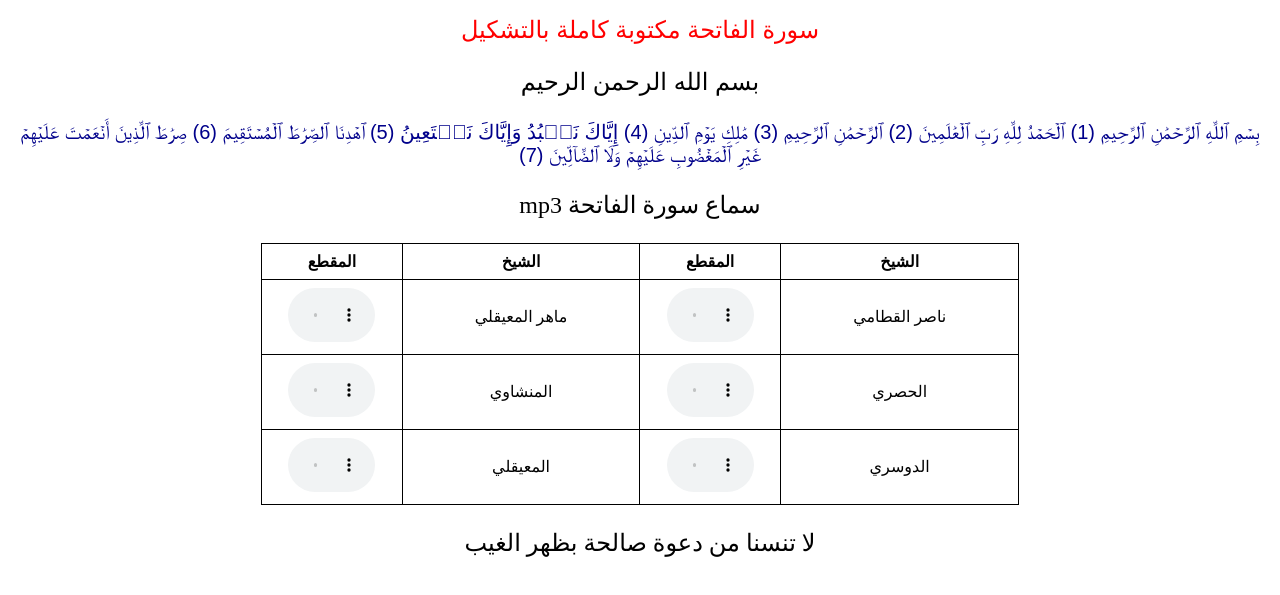
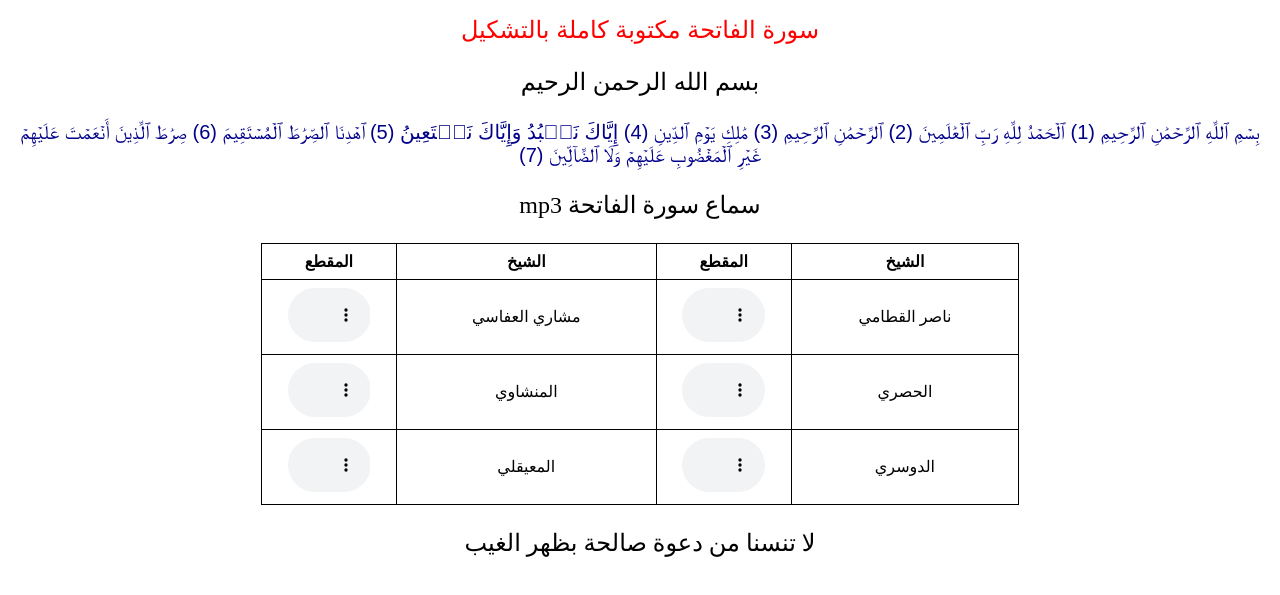
Before and after one commit to mahmoudgamal37/quran-project, a plain HTML site: page index.html in a window 1280 px wide. Shown: the part 313-908 px from the top of the page. Drawn offline with Linux system fonts and the light colour scheme.

Commit message:
index.html

```diff
--- a/index.html
+++ b/index.html
@@ -56,7 +56,7 @@
               <source src="assets/Al-Qatami.mp3" type="audio/mpeg" />
             </audio>
           </td>
-          <td style="border: 1px solid #000; padding: 8px">ماهر المعيقلي</td>
+          <td style="border: 1px solid #000; padding: 8px">مشاري العفاسي</td>
           <td style="border: 1px solid #000; padding: 8px">
             <audio controls style="width: 70%">
               <source src="assets/Al-Muaiqly.mp3" type="audio/mpeg" />
```
